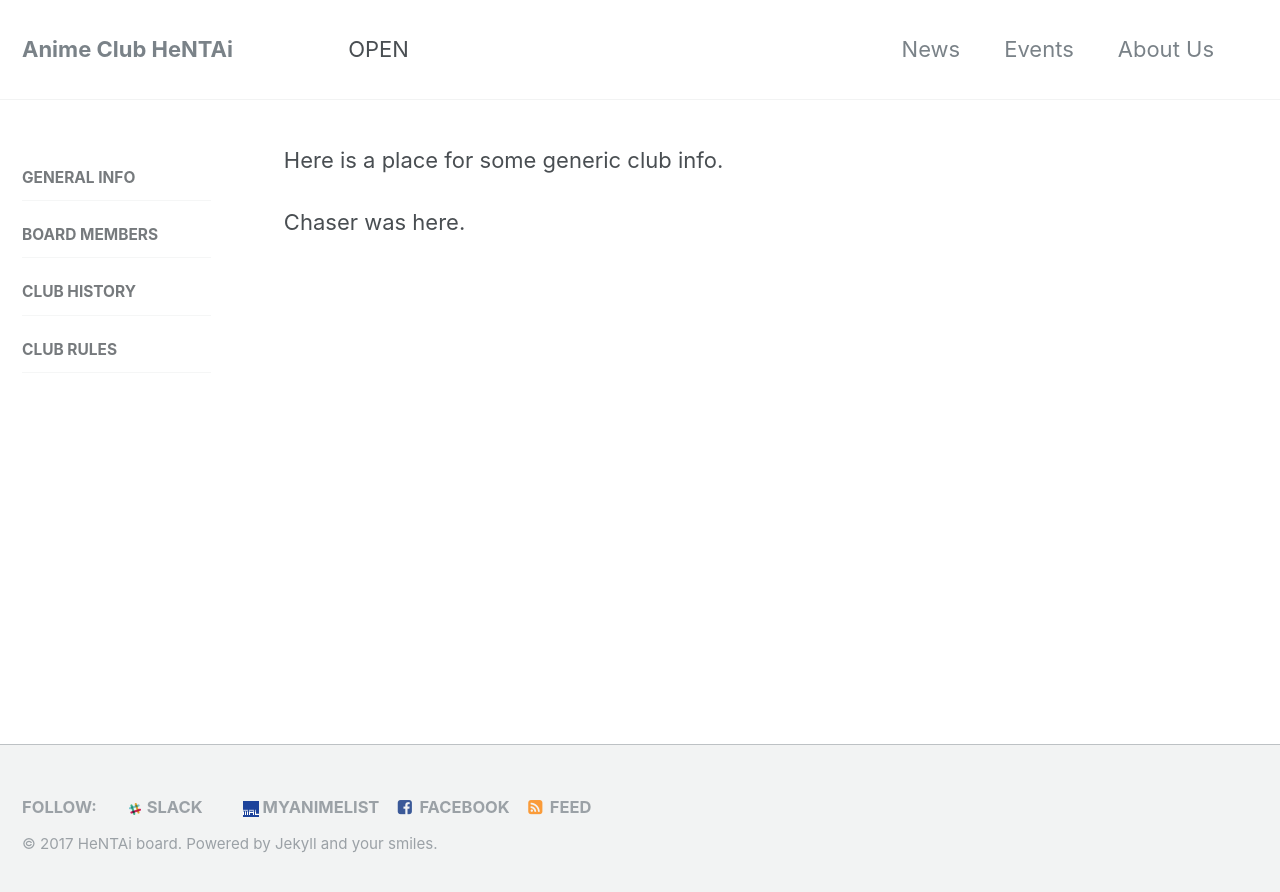
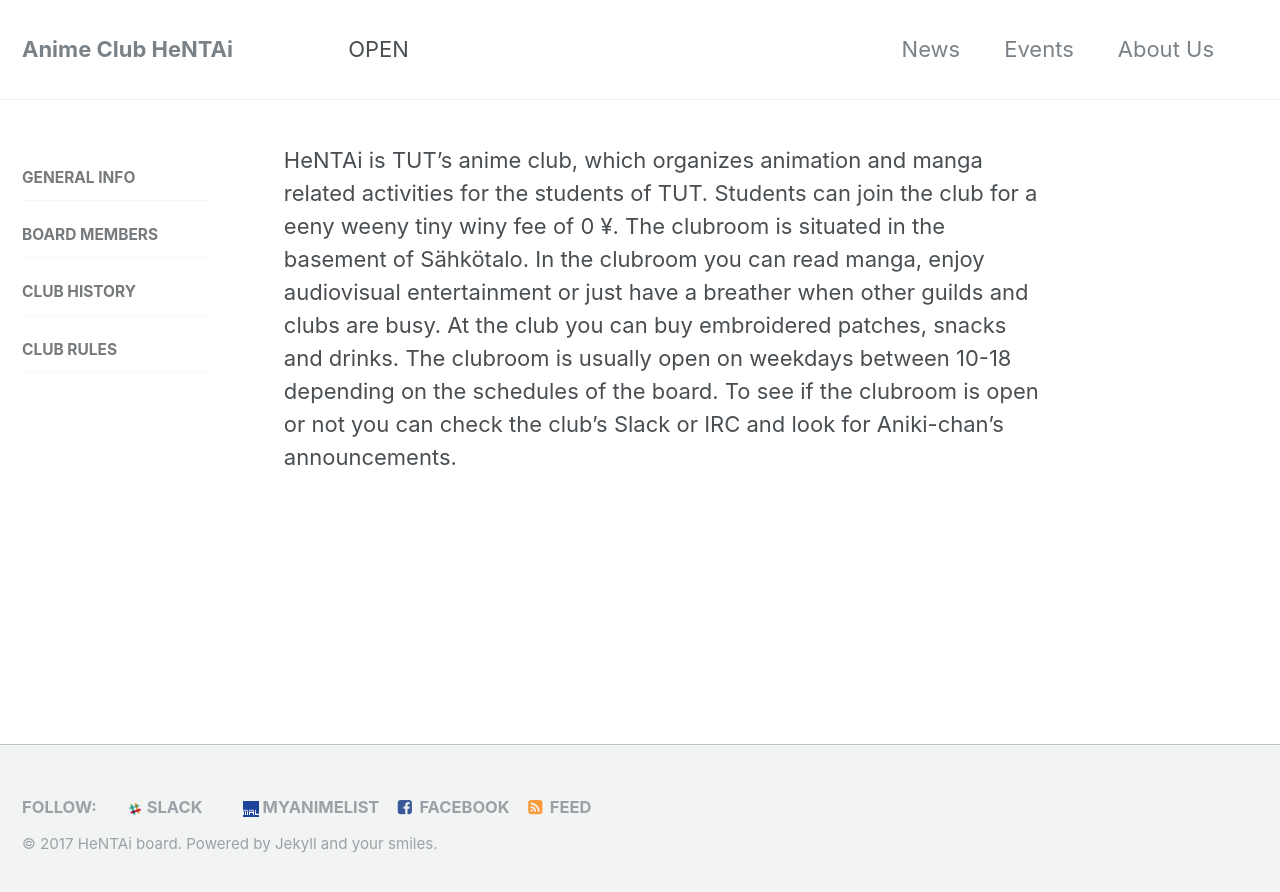
Before and after one commit to HNTA-Club/website, a Jekyll site: the page built from _pages/about.md, in a window 1280 px wide. Shown: the top 892 px of the page. Built offline with Jekyll 4.4.1, drawn with Linux system fonts in a browser that asks for light colours.

Commit message:
general info added to draft.

```diff
--- a/_pages/about.md
+++ b/_pages/about.md
@@ -4,6 +4,10 @@ permalink: /about/
 sidebar:
   nav: "info"
 ---
-Here is a place for some generic club info.
-
-Chaser was here.
+HeNTAi is TUT's anime club, which organizes animation and manga related activities for the students of TUT.
+Students can join the club for a eeny weeny tiny winy fee of 0 ¥.
+The clubroom is situated in the basement of Sähkötalo.
+In the clubroom you can read manga, enjoy audiovisual entertainment or just have a breather when other guilds and clubs are busy.
+At the club you can buy embroidered patches, snacks and drinks.
+The clubroom is usually open on weekdays between 10-18 depending on the schedules of the board.
+To see if the clubroom is open or not you can check the club's Slack or IRC and look for Aniki-chan's announcements.
```
